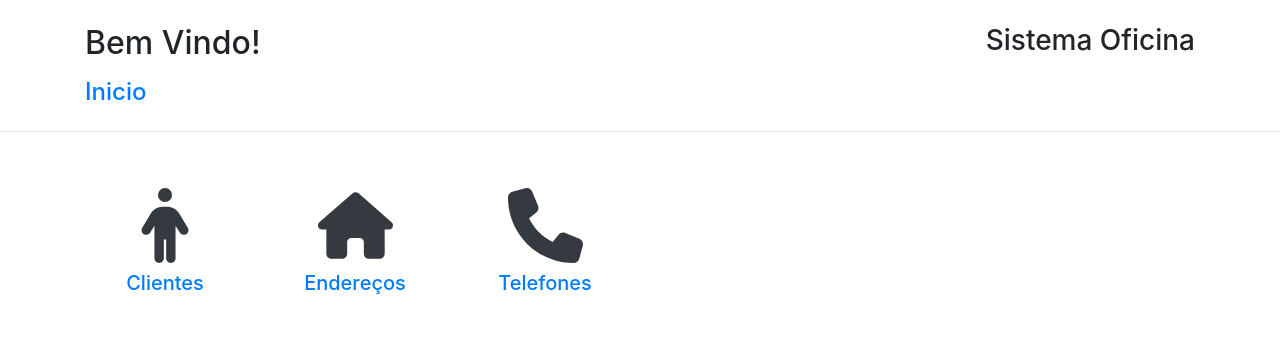
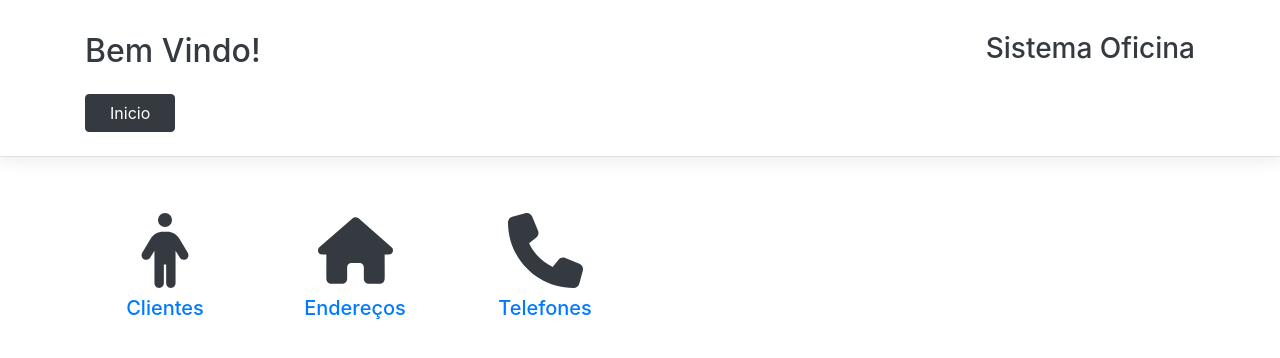
Before and after one commit to msimeaor/Oficina-Interface, a React (Vite) app: page / in a window 1280 px wide. Shown: the top 358 px of the page. Built offline with nearby package versions, Linux system fonts and the light colour scheme.

Commit message:
Updating the Header styles
I added some Bootstrap styles and created a CSS file containing new styles.

```diff
--- a/src/Components/Header/Header.jsx
+++ b/src/Components/Header/Header.jsx
@@ -1,22 +1,23 @@
 import React from 'react'
+import { Link } from 'react-router-dom'
 import 'bootstrap/dist/css/bootstrap.min.css'
-import { Link } from 'react-router-dom'
+import styles from './Header.module.css'
 
 const Header = ({ currentPage }) => {
   return (
-    <section className='container-fluid border-bottom' >
+    <section className={`container-fluid border-bottom ${styles.containerFluid}`} >
       <section className='container pt-4 pb-4' >
         <div className='row pb-2' >
           <div className='col' >
-            <h2 className='text-left' >{currentPage}</h2>
+            <h2 className='text-left text-dark pt-2 pb-2' >{currentPage}</h2>
           </div>
           <div className='col' >
-            <h3 className='text-right' >Sistema Oficina</h3>
+            <h3 className='text-right text-dark pt-2 pb-2' >Sistema Oficina</h3>
           </div>
         </div>
         <div className='row pt-2' >
           <div className='col' >
-            <h4><Link to="/" >Inicio</Link></h4>
+            <Link to="/" className='btn btn-dark pl-4 pr-4' >Inicio</Link>
           </div>
         </div>
       </section>
--- /dev/null
+++ b/src/Components/Header/Header.module.css
@@ -0,0 +1,3 @@
+.containerFluid {
+  box-shadow: 0px 4px 16px rgba(0, 0, 0, .08);
+}
```
